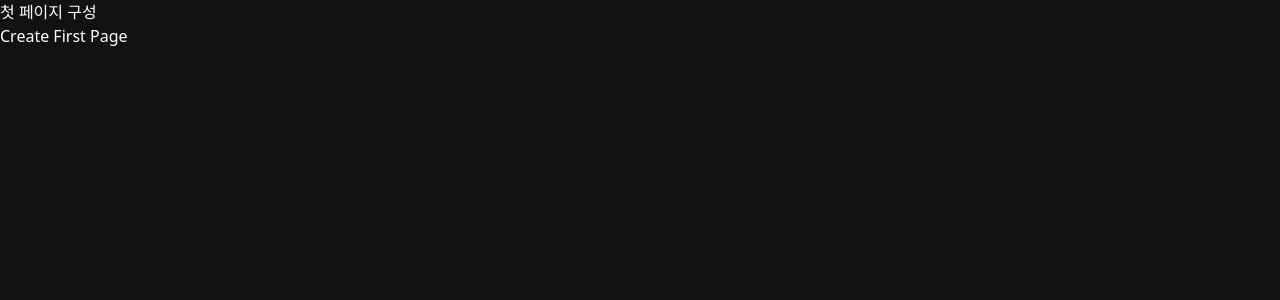
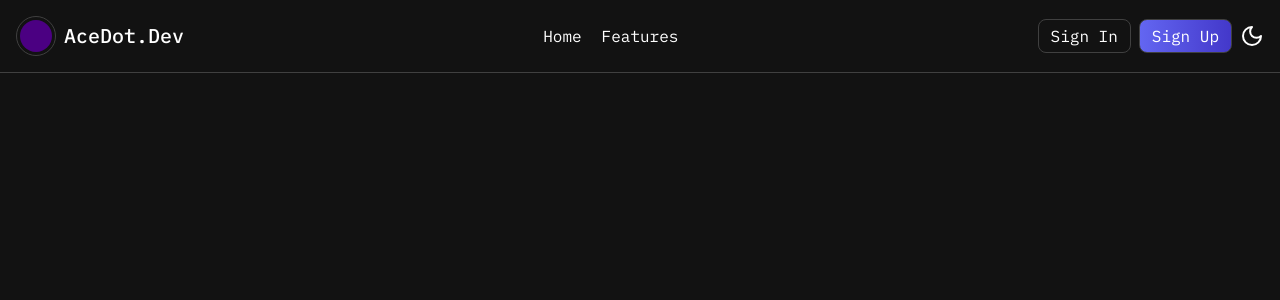
Before and after one commit to 9seebrid/aicc_react_template, a React (Create React App) app: page / in a window 1280 px wide. Shown: the top 300 px of the page. Built offline with nearby package versions, Linux system fonts and the light colour scheme; the HTML template or start-up script is replaced by a standard one.

Commit message:
create Navbar

```diff
--- a/package.json
+++ b/package.json
@@ -6,8 +6,10 @@
     "@testing-library/jest-dom": "^5.17.0",
     "@testing-library/react": "^13.4.0",
     "@testing-library/user-event": "^13.5.0",
+    "lucide-react": "^0.418.0",
     "react": "^18.3.1",
     "react-dom": "^18.3.1",
+    "react-router-dom": "^6.25.1",
     "react-scripts": "5.0.1",
     "web-vitals": "^2.1.4"
   },
--- a/src/App.js
+++ b/src/App.js
@@ -1,9 +1,20 @@
+import { BrowserRouter, Route, Routes } from 'react-router-dom';
+import Home from './components/Home';
+import Features from './components/Features';
+import Navbar from './components/Navbar';
+
 const App = () => {
   return (
-    <div className="App">
-      <div className="kr">첫 페이지 구성</div>
-      <div className="en">Create First Page</div>
-    </div>
+    <BrowserRouter>
+      <div className="App">
+        <Navbar />
+
+        <Routes>
+          <Route path="/" element={<Home />} />
+          <Route path="/features" element={<Features />} />
+        </Routes>
+      </div>
+    </BrowserRouter>
   );
 };
 
--- /dev/null
+++ b/src/components/Features/index.jsx
@@ -0,0 +1,7 @@
+import React from 'react';
+
+const index = () => {
+  return <div></div>;
+};
+
+export default index;
--- /dev/null
+++ b/src/components/Home/index.jsx
@@ -0,0 +1,7 @@
+import React from 'react';
+
+const index = () => {
+  return <div></div>;
+};
+
+export default index;
--- /dev/null
+++ b/src/components/ModuleCtrl.jsx
@@ -0,0 +1,11 @@
+import { Moon, Sun } from 'lucide-react';
+import React, { useState } from 'react';
+
+const ModuleCtrl = () => {
+  // const toggleTheme=()=>{}
+
+  const [darkMode, setDarkMode] = useState(false);
+  return <button onClick={() => setDarkMode(!darkMode)}>{darkMode ? <Sun /> : <Moon />}</button>;
+};
+
+export default ModuleCtrl;
--- /dev/null
+++ b/src/components/Navbar.jsx
@@ -0,0 +1,45 @@
+import React from 'react';
+import './navbar.css';
+import { Link } from 'react-router-dom';
+import { navItems } from '../constants/data';
+import { authLink } from '../constants/data';
+import ModuleCtrl from './ModuleCtrl';
+
+const Navbar = () => {
+  return (
+    <nav>
+      <div className="container">
+        <div className="nav_wrapper">
+          <div className="logo">
+            <div className="logo_symbol">
+              <span className="logo_dot"> </span>
+            </div>
+            <span className="logo__title">AceDot.Dev</span>
+          </div>
+          <ul className="navi">
+            {/* component/data.jsx 경로에 export const navItems 부분과 매칭 됨 */}
+            {navItems.map((item, idx) => (
+              <li key={idx}>
+                <Link to={item.to}>{item.label}</Link>
+              </li>
+            ))}
+          </ul>
+          <div className="sub_links">
+            {authLink.map((item, idx) => (
+              <Link
+                to={item.to}
+                key={idx}
+                className={`${idx === 1 && 'bg-gradient-to-r from-indigo-500 to-indigo-700'}`}
+              >
+                {item.label}
+              </Link>
+            ))}
+            <ModuleCtrl />
+          </div>
+        </div>
+      </div>
+    </nav>
+  );
+};
+
+export default Navbar;
--- /dev/null
+++ b/src/components/navbar.css
@@ -0,0 +1,63 @@
+
+nav{
+  position: fixed;
+  left: 0;
+  top:0;
+  border-bottom: 1px solid rgb(64, 64, 64);
+  width: 100%;
+}
+
+.nav_wrapper{
+  display: flex;
+  justify-content: space-between;
+  align-items: center;
+}
+/* LOGO */
+.nav_wrapper .logo{
+  display: flex;
+  gap:0.5rem;
+  align-items: center;
+}
+.nav_wrapper .logo_symbol{
+  border: 1px solid rgb(64, 64, 64);
+  width: 40px;
+  height: 40px;
+  border-radius: 100%;
+  display: flex;
+  justify-content: center;
+  align-items: center;
+}
+
+.nav_wrapper .logo_symbol .logo_dot{
+  width: 32px;
+  height: 32px;
+  display: block;
+  background:indigo;
+  border-radius:100%
+}
+
+.nav_wrapper .logo__title{
+  font-family: var(--ff-en);
+  font-weight: 500;
+  font-size: 1.25rem;
+}
+/* Navigation */
+.nav_wrapper .navi{
+  display: flex;
+  gap: 1.25rem;
+  font-family: var(--ff-en);
+}
+
+/*Sub Navigation */
+
+.nav_wrapper .sub_links{
+  display: flex;
+  gap: 0.5rem;
+}
+
+.nav_wrapper .sub_links a{
+  font-family: var(--ff-en);
+  border: 1px solid rgb(64, 64, 64);
+  padding: 0.25rem 0.75rem;
+  border-radius: 0.5rem;
+}
--- a/src/constants/data.jsx
+++ b/src/constants/data.jsx
@@ -68,8 +68,7 @@
   {
     icon: <BotMessageSquare />,
     text: 'Drag-and-Drop Interface',
-    description:
-      'Easily design and arrange your VR environments with a user-friendly drag-and-drop interface.',
+    description: 'Easily design and arrange your VR environments with a user-friendly drag-and-drop interface.',
   },
   {
     icon: <Fingerprint />,
@@ -106,23 +105,19 @@
 export const checklistItems = [
   {
     title: 'Code merge made easy',
-    description:
-      'Track the performance of your VR apps and gain insights into user behavior.',
+    description: 'Track the performance of your VR apps and gain insights into user behavior.',
   },
   {
     title: 'Review code without worry',
-    description:
-      'Track the performance of your VR apps and gain insights into user behavior.',
+    description: 'Track the performance of your VR apps and gain insights into user behavior.',
   },
   {
     title: 'AI Assistance to reduce time',
-    description:
-      'Track the performance of your VR apps and gain insights into user behavior.',
+    description: 'Track the performance of your VR apps and gain insights into user behavior.',
   },
   {
     title: 'Share work in minutes',
-    description:
-      'Track the performance of your VR apps and gain insights into user behavior.',
+    description: 'Track the performance of your VR apps and gain insights into user behavior.',
   },
 ];
 
@@ -130,32 +125,17 @@
   {
     title: 'Free',
     price: '$0',
-    features: [
-      'Private board sharing',
-      '5 Gb Storage',
-      'Web Analytics',
-      'Private Mode',
-    ],
+    features: ['Private board sharing', '5 Gb Storage', 'Web Analytics', 'Private Mode'],
   },
   {
     title: 'Pro',
     price: '$10',
-    features: [
-      'Private board sharing',
-      '10 Gb Storage',
-      'Web Analytics (Advance)',
-      'Private Mode',
-    ],
+    features: ['Private board sharing', '10 Gb Storage', 'Web Analytics (Advance)', 'Private Mode'],
   },
   {
     title: 'Enterprise',
     price: '$200',
-    features: [
-      'Private board sharing',
-      'Unlimited Storage',
-      'High Performance Network',
-      'Private Mode',
-    ],
+    features: ['Private board sharing', 'Unlimited Storage', 'High Performance Network', 'Private Mode'],
   },
 ];
 
--- a/src/index.css
+++ b/src/index.css
@@ -7,3 +7,10 @@
   --ff-en: "IBM Plex Mono", monospace;
   color-scheme: dark;
 }
+
+.container{
+  margin: auto;
+  padding: 1rem ;
+  width: 100%;
+
+}
--- a/tailwind.config.js
+++ b/tailwind.config.js
@@ -1,8 +1,7 @@
-/** @type {import('tailwindcss').Config} */
 module.exports = {
-  content: [],
+  content: ['./src/**/*.{js,jsx,ts,tsx}'],
   theme: {
     extend: {},
   },
   plugins: [],
-}
+};
```
Also changed, not shown: 2 other files (tests, documents, lock files or other folders).
